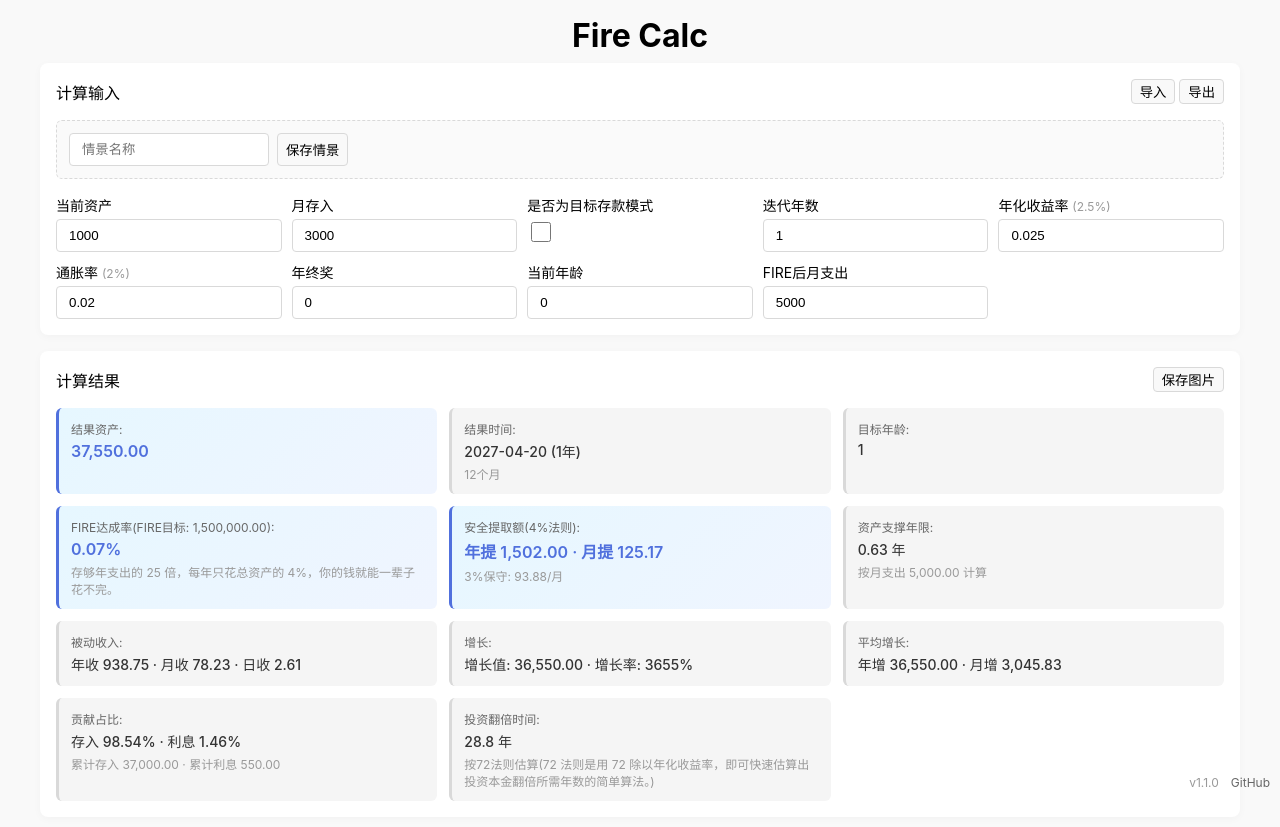
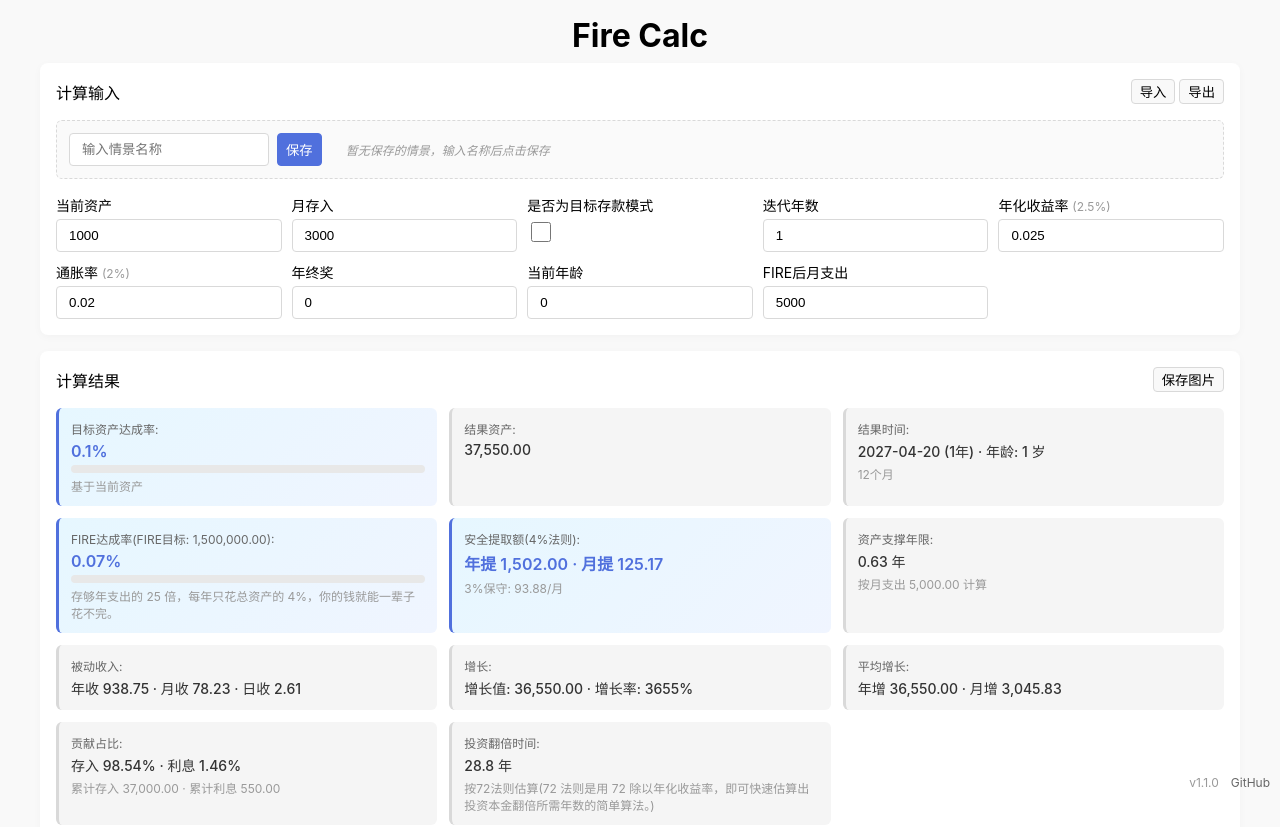
Before and after one commit to canwdev/fire-calc, a Vue app: page /#/ in a window 1280 px wide. Shown: the top 827 px of the page. Built offline with nearby package versions, Linux system fonts and the light colour scheme.

Commit message:
feat: 优化内容展示

```diff
--- a/src/components/FireCalc.vue
+++ b/src/components/FireCalc.vue
@@ -279,6 +279,7 @@ const resultItems = computed(() => {
     const resultMonths = stepData.value.length - 1
     const resultYears = resultMonths / 12
     const originalValue = formData.value.currentValue || 0
+    const targetValue = formData.value.targetValue || 0
     const increasedValue = result - originalValue
     const increasedPercent = originalValue > 0 ? `${Number.parseFloat((((result - originalValue) / originalValue) * 100).toFixed(2))}%` : '0%'
     const resultAge = stepData.value[stepData.value.length - 1]?.age
@@ -289,11 +290,15 @@ const resultItems = computed(() => {
 
     const { piYearly, piMonthly, piDaily } = getPassiveIncome(result)
 
+    const achievementRateValue = originalValue > 0 ? Number.parseFloat(((originalValue / targetValue) * 100).toFixed(2)) : 0
+    const achievementRate = originalValue > 0 ? `${achievementRateValue}%` : '0%'
+
     // FIRE 相关计算
     const monthlyExpense = formData.value.monthlyExpense || 0
     const yearlyExpense = monthlyExpense * 12
     const fireTargetAmount = yearlyExpense * 25 // 4%法则：需要年支出的25倍
-    const fireAchievementRate = fireTargetAmount > 0 ? `${Number.parseFloat(((originalValue / fireTargetAmount) * 100).toFixed(2))}%` : 'N/A'
+    const fireAchievementRateValue = fireTargetAmount > 0 ? Number.parseFloat(((originalValue / fireTargetAmount) * 100).toFixed(2)) : 0
+    const fireAchievementRate = fireTargetAmount > 0 ? `${fireAchievementRateValue}%` : 'N/A'
     const safeWithdrawal4 = result * 0.04 // 4%安全提取额
     const safeWithdrawal3 = result * 0.03 // 3%保守提取额
 
@@ -313,24 +318,31 @@ const resultItems = computed(() => {
 
     return [
       {
+        label: `目标资产达成率`,
+        key: 'achievementRate',
+        value: `${achievementRate}`,
+        percentage: achievementRateValue,
+        tips: `基于当前资产`,
+        type: 'highlight',
+      },
+      {
         label: '结果资产',
         key: 'resultValue',
         value: `${numberWithCommas(result)}`,
-        type: 'highlight',
       },
       {
         label: '结果时间',
         key: 'resultTimes',
-        value: `${stepData.value[stepData.value.length - 1]?.dateMoment?.format('YYYY-MM-DD')} (${convertMonthsToYearsAndMonths(resultMonths)})`,
+        value: `${stepData.value[stepData.value.length - 1]?.dateMoment?.format('YYYY-MM-DD')} (${convertMonthsToYearsAndMonths(resultMonths)}) · 年龄: ${resultAge} 岁`,
         tips: `${resultMonths}个月`,
         type: 'text',
       },
-      { label: '目标年龄', key: 'resultAge', value: `${resultAge}`, type: 'text' },
       {
         label: `FIRE达成率(FIRE目标: ${numberWithCommas(fireTargetAmount)})`,
         key: 'fireAchievementRate',
         value: `${fireAchievementRate}`,
         type: 'highlight',
+        percentage: fireAchievementRateValue,
         tips: `存够年支出的 25 倍，每年只花总资产的 4%，你的钱就能一辈子花不完。`,
       },
       {
@@ -674,23 +686,34 @@ async function saveImage() {
             <input
               v-model="currentScenarioName"
               class="calc-input scenario-name-input"
-              placeholder="情景名称"
+              placeholder="输入情景名称"
               type="text"
+              @keyup.enter="saveScenario"
             >
-            <button class="a-button" @click="saveScenario">
-              保存情景
+            <button class="a-button scenario-save-btn" @click="saveScenario">
+              保存
             </button>
           </div>
           <div v-if="scenarios.length > 0" class="scenario-list">
             <span class="scenario-label">已保存情景:</span>
-            <div v-for="scenario in scenarios" :key="scenario.name" class="scenario-item">
-              <button class="a-button scenario-load-btn" @click="loadScenario(scenario.name)">
-                {{ scenario.name }}
-              </button>
-              <button class="a-button scenario-delete-btn" @click="deleteScenario(scenario.name)">
-                ×
-              </button>
+            <div class="scenario-items">
+              <div
+                v-for="scenario in scenarios"
+                :key="scenario.name"
+                class="scenario-item"
+                :class="{ 'scenario-active': currentScenarioName === scenario.name }"
+              >
+                <button class="a-button scenario-load-btn" @click="loadScenario(scenario.name)">
+                  {{ scenario.name }}
+                </button>
+                <button class="a-button scenario-delete-btn" @click.stop="deleteScenario(scenario.name)">
+                  ×
+                </button>
+              </div>
             </div>
+          </div>
+          <div v-else class="scenario-empty">
+            暂无保存的情景，输入名称后点击保存
           </div>
         </div>
 
@@ -730,6 +753,17 @@ async function saveImage() {
             </div>
             <div class="result-value">
               {{ item.value }}
+            </div>
+            <!-- 进度条 -->
+            <div v-if="item.percentage !== undefined" class="progress-bar-wrapper">
+              <div class="progress-bar">
+                <div
+                  class="progress-bar-fill"
+                  :style="{ width: `${Math.min(Math.max(item.percentage, 0), 100)}%` }"
+                  :class="{ 'progress-complete': item.percentage >= 100 }"
+                />
+              </div>
+              <!-- <span class="progress-text">{{ item.percentage.toFixed(1) }}%</span> -->
             </div>
             <div v-if="item.tips" class="result-tips">
               {{ item.tips }}
@@ -893,6 +927,39 @@ async function saveImage() {
         font-weight: 600;
       }
     }
+
+    // 进度条样式
+    .progress-bar-wrapper {
+      display: flex;
+      align-items: center;
+      gap: 8px;
+
+      .progress-bar {
+        flex: 1;
+        height: 8px;
+        background-color: #e8e8e8;
+        border-radius: 4px;
+        overflow: hidden;
+
+        .progress-bar-fill {
+          height: 100%;
+          background: linear-gradient(90deg, #5070dd 0%, #69b1ff 100%);
+          border-radius: 4px;
+          transition: width 0.3s ease;
+
+          &.progress-complete {
+            background: linear-gradient(90deg, #52c41a 0%, #95de64 100%);
+          }
+        }
+      }
+
+      .progress-text {
+        font-size: 12px;
+        color: #666;
+        min-width: 45px;
+        text-align: right;
+      }
+    }
   }
 
   // 情景管理样式
@@ -903,8 +970,7 @@ async function saveImage() {
     border-radius: 6px;
     border: 1px dashed #d9d9d9;
     display: flex;
-    flex-direction: column;
-    gap: 8px;
+    gap: 16px;
 
     .scenario-header {
       display: flex;
@@ -914,40 +980,84 @@ async function saveImage() {
         flex: 1;
         max-width: 200px;
       }
+
+      .scenario-save-btn {
+        background-color: #5070dd;
+        color: #fff;
+        border-color: #5070dd;
+
+        &:hover {
+          background-color: #4058b8;
+        }
+      }
     }
 
     .scenario-list {
       display: flex;
-      flex-wrap: wrap;
+      gap: 8px;
       align-items: center;
-      gap: 8px;
 
       .scenario-label {
         font-size: 12px;
         color: #666;
+        font-weight: 500;
+      }
+
+      .scenario-items {
+        display: flex;
+        flex-wrap: wrap;
+        gap: 8px;
       }
 
       .scenario-item {
         display: flex;
         align-items: center;
-        gap: 2px;
+        border-radius: 4px;
+        transition: all 0.2s ease;
+
+        &.scenario-active {
+          background-color: #e6f7ff;
+
+          .scenario-load-btn {
+            background-color: #5070dd;
+            color: #fff;
+            border-color: #5070dd;
+            font-weight: 500;
+          }
+        }
 
         .scenario-load-btn {
           font-size: 12px;
-          padding: 2px 8px;
+          padding: 4px 10px;
           background-color: #e6f7ff;
           border-color: #91d5ff;
           color: #096dd9;
+          border-radius: 4px 0 0 4px;
+
+          &:hover {
+            background-color: #bae7ff;
+          }
         }
 
         .scenario-delete-btn {
           font-size: 12px;
-          padding: 2px 6px;
-          color: #ff4d4f;
-          border-color: #ffa39e;
-          background-color: #fff1f0;
+          padding: 4px 8px;
+          border-radius: 0 4px 4px 0;
+          border-left: none;
+
+          &:hover {
+            background-color: #ffccc7;
+          }
         }
       }
+    }
+
+    .scenario-empty {
+      font-size: 12px;
+      color: #999;
+      text-align: center;
+      padding: 8px;
+      font-style: italic;
     }
   }
 
```
